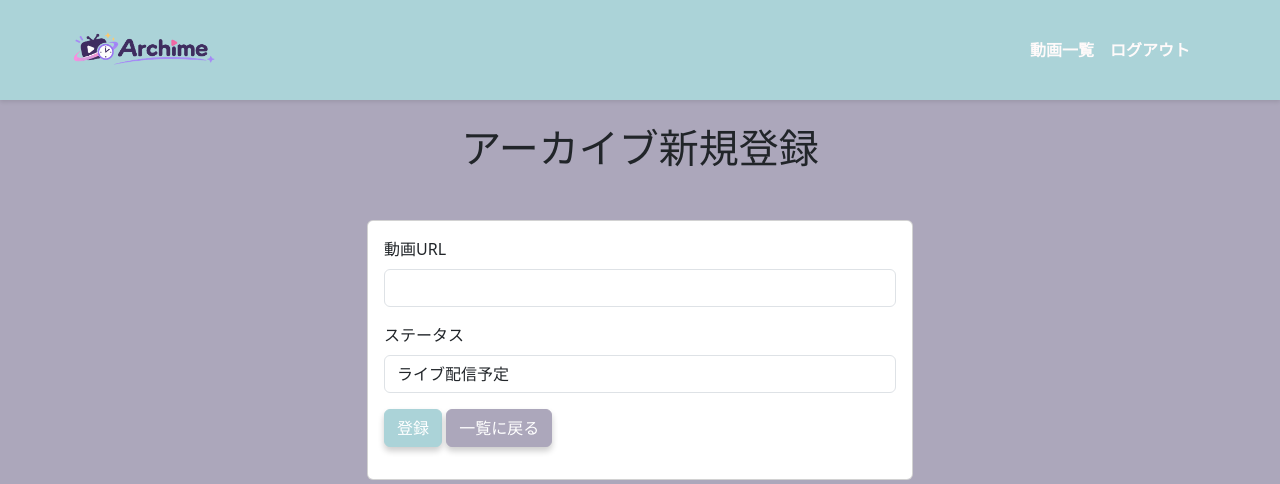
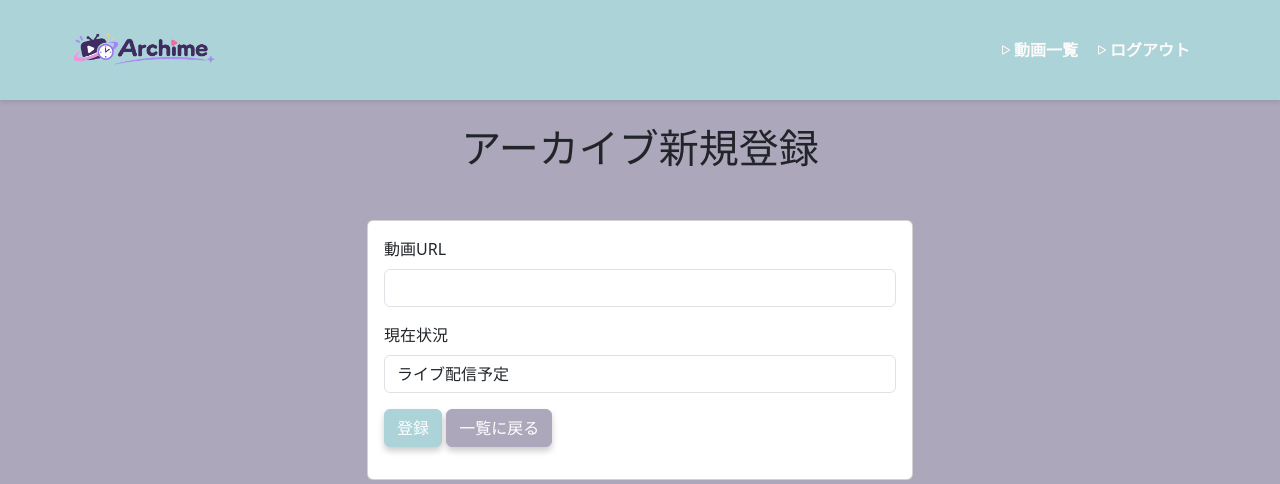
Before and after one commit to bon0502/archive_tracker, a Rails app: page /archives/new in a window 1280 px wide. Shown: the top 484 px of the page. Run offline with Rails 7, Linux system fonts and the light colour scheme; the visitor is signed in with stand-in values (Sample User, id 1); style sheets or scripts are compiled from the project's sources; parts of the project's set-up code (start-up, migrations or seed data) failed here and were passed over; some libraries are stand-ins or nearby versions.

Commit message:
Bootstrap Iconsの実装

```diff
--- a/app/views/archives/edit.html.erb
+++ b/app/views/archives/edit.html.erb
@@ -23,7 +23,7 @@
             </div>
 
             <div class="mb-3">
-              <%= f.label :status, "ステータス", class: "form-label" %>
+              <%= f.label :status, "現在状況", class: "form-label" %>
               <%= f.select :status, Archive.statuses.keys.map { |status| [t("enums.archive.status.#{status}"), status] }, {}, class: "form-control" %>
             </div>
 
--- a/app/views/archives/index.html.erb
+++ b/app/views/archives/index.html.erb
@@ -15,11 +15,13 @@
             <p><strong>配信者名：</strong><%= archive.streamer_name %></p>
             <p><strong>再生時間：</strong><%= archive.duration_formatted %></p>
             <p><strong>開始日時：</strong><%= archive.started_at %></p>
-            <p><strong>ステータス：</strong><%= t("enums.archive.status.#{archive.status}") %></p>
+            <p><strong>現在状況：</strong><%= t("enums.archive.status.#{archive.status}") %></p>
           </div>
         </div>
       </div>
     <% end %>
-    <%= link_to "⊕　新しい動画を登録", new_archive_path, class: "btn btn-primary mb-4 mt-4" %>
+    <%= link_to new_archive_path, class: "btn btn-primary mb-4 mt-4" do %>
+      <i class="bi bi-plus-circle"></i>　新しい動画を登録
+    <% end %>
   </div>
 </div>
--- a/app/views/archives/new.html.erb
+++ b/app/views/archives/new.html.erb
@@ -22,7 +22,7 @@
             </div>
 
             <div class="mb-3">
-              <%= f.label :status, "ステータス", class: "form-label" %>
+              <%= f.label :status, "現在状況", class: "form-label" %>
               <%= f.select :status, Archive.statuses.keys.map { |status| [t("enums.archive.status.#{status}"), status] }, {}, { class: "form-control" } %>
             </div>
 
--- a/app/views/layouts/application.html.erb
+++ b/app/views/layouts/application.html.erb
@@ -4,6 +4,7 @@
     <title>Archime</title>
     <link rel="icon" type="image/jpeg" href="<%= asset_path('cl.jpeg') %>">
     <meta name="viewport" content="width=device-width,initial-scale=1">
+    <link rel="stylesheet" href="https://cdn.jsdelivr.net/npm/bootstrap-icons@1.13.1/font/bootstrap-icons.min.css">
     <%= csrf_meta_tags %>
     <%= csp_meta_tag %>
 
--- a/app/views/shared/_header.html.erb
+++ b/app/views/shared/_header.html.erb
@@ -10,10 +10,14 @@
       <div class="collapse navbar-collapse" id="navbarNav">
         <ul class="navbar-nav ms-auto">
           <li class="nav-item">
-            <%= link_to '動画一覧', archives_path, class: 'nav-link' %>
+            <%= link_to archives_path, class: 'nav-link' do %>
+              <i class="bi bi-play"></i>動画一覧
+            <% end %>
           </li>
           <li class="nav-item">
-            <%= link_to 'ログアウト', logout_path, data: { turbo_method: :delete }, class: 'nav-link' %>
+            <%= link_to logout_path, data: { turbo_method: :delete }, class: 'nav-link' do %>
+              <i class="bi bi-play"></i>ログアウト
+            <% end %>
           </li>
         </ul>
       </div>
--- a/app/views/static_pages/top.html.erb
+++ b/app/views/static_pages/top.html.erb
@@ -9,6 +9,8 @@
     <%= image_tag 'topmozi.png', class: 'top_logo' %>
   </div>
   <div class="top-inner-text">
-    <%= link_to '⭐︎スタート⭐︎', archives_path, class: 'btn btn-primary large-btn' %>
+    <%= link_to archives_path, class: 'btn btn-primary large-btn' do %>
+      <i class="bi bi-dpad"></i>　スタート　<i class="bi bi-dpad-fill"></i>
+    <% end %>
   </div>
 </div>
```
Also changed, not shown: app/views/shared/_before_login_header.html.erb (+6 -2 lines).
